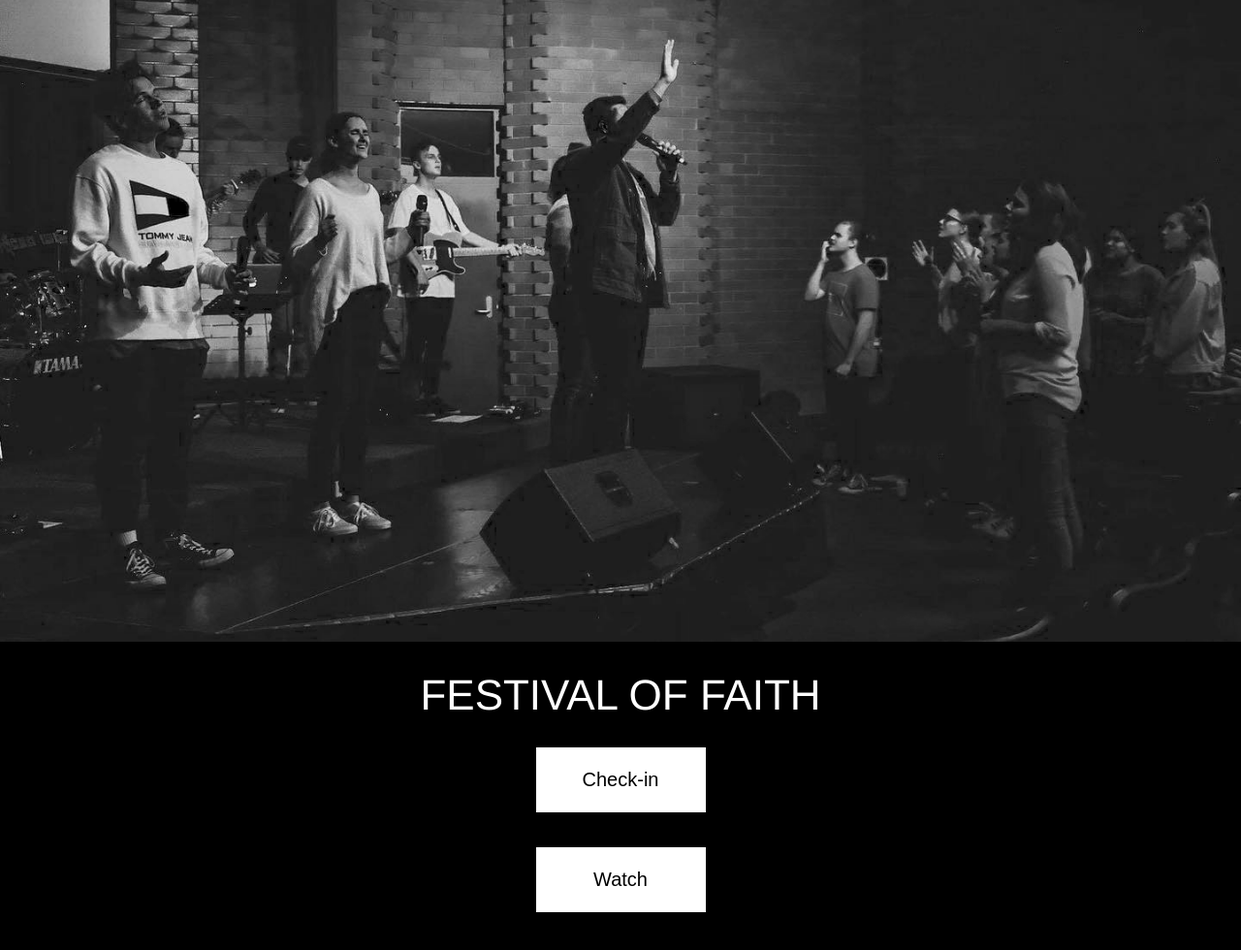
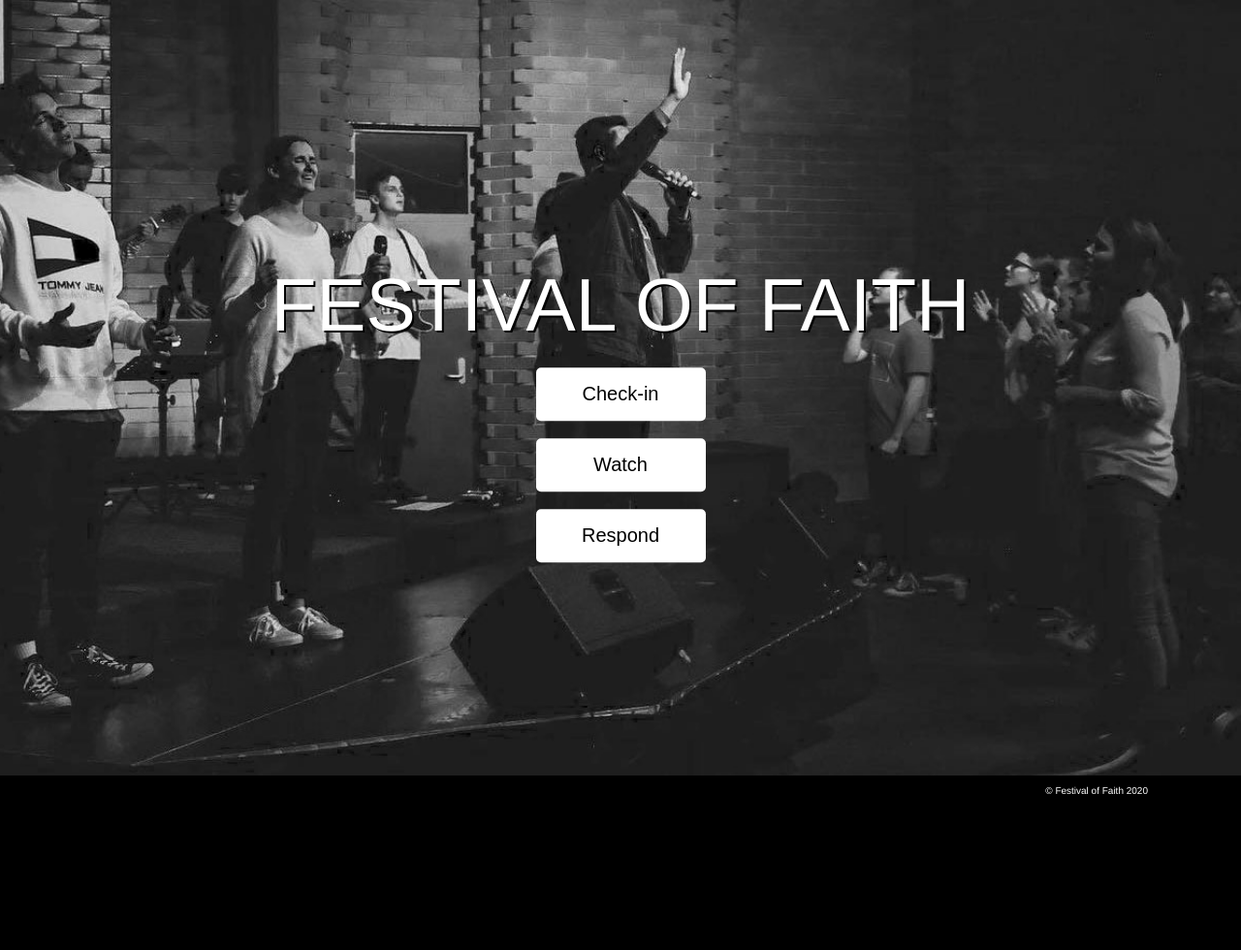
Before and after one commit to brockgoodall/FestivalOfFaith, a plain HTML site: page index.html in a window 1280 px wide. Shown: the top 980 px of the page at 97% size. After the commit the page ends 831 px from the top, so only its background shows below. Drawn offline with Linux system fonts and the light colour scheme.

Commit message:
Add files via upload

```diff
--- a/index.html
+++ b/index.html
@@ -8,19 +8,17 @@
 </head>
 <body>
 <header>
-    <img id="banner" src="images/banner_bAndW.png" alt="People Singing" title="People Singing">
 </header>
 <main>
-<h1>FESTIVAL OF FAITH</h1>
-<nav>
+<div class="hero-image">
+  <div class="hero-text">
+    <h1>FESTIVAL OF FAITH</h1>
     <input class="button" type="button" value="Check-in" onclick="window.location.href='https://covidtracer.corplite.com/qr/fvmlUr9x-'"/>
 	<br>
-	<br>
-	<input class="button" type="button" value="Watch" onclick="window.location.href='http://festivaloffaith.info/watch'"/>
-	<br>
-	<br>
-</nav>
-<br>
+	<input class="button" type="button" value="Watch" onclick="window.location.href='https://festivaloffaith.page.link/watch'"/>
+    <br>
+	<input class="button" type="button" value="Respond" onclick="window.location.href='https://festivaloffaith.page.link/respond'"/>
+  </div>
 </main>
 <footer>
     <p>© Festival of Faith 2020</p>
--- a/style.css
+++ b/style.css
@@ -10,6 +10,8 @@ body {
     background: black;
     color: white;
     margin: 0;
+    height: 100%;
+    width: 100%;
 }
 
 #banner {
@@ -17,13 +19,40 @@ body {
     margin-left: auto;
     margin-right: auto;
     width: 100%;
-    max-width: 1500px;
+    max-width: 1300px;
+}
+
+.hero-image {
+    background-image: url("images/banner_bAndW.jpg");
+    background-color: #cccccc;
+    height: 100vh;
+    background-position: center;
+    background-repeat: no-repeat;
+    background-size: cover;
+    position: relative;
+}
+
+.hero-text {
+    text-align: center;
+    position: absolute;
+    top: 50%;
+    left: 50%;
+    transform: translate(-50%, -50%);
+    color: white;
+    width: 100%;
+  }
+
+#logo {
+    width: 100%;
+    height: auto;
 }
 
 h1 {
     text-align: center;
-    font-size: 44px;
+    font-size: 6vw;
     font-weight: 500;
+    text-shadow: 2px 2px black;
+    margin-bottom: 20px;
 }
 
 .button {
@@ -32,7 +61,7 @@ h1 {
     cursor: pointer;
   	border: none;
   	color: black;
-  	padding: 22px 18px;
+  	padding: 16px 18px;
   	width: 30vw;
     max-width: 175px;
   	text-align: center;
@@ -42,6 +71,7 @@ h1 {
   	transition-duration: 0.2s;
   	text-decoration: none;
   	vertical-align: middle;
+  	border-radius: 5px;
 }
 
 .button:hover {
@@ -56,7 +86,7 @@ h1 {
 
 @media screen and (max-width: 550px) {
     h1 {
-        font-size: 26px;
+        font-size: 7vw;
     }
 
     .button {
```
Also changed, not shown: images/banner_bAndW.jpg (added), images/fof-text.svg (added).
